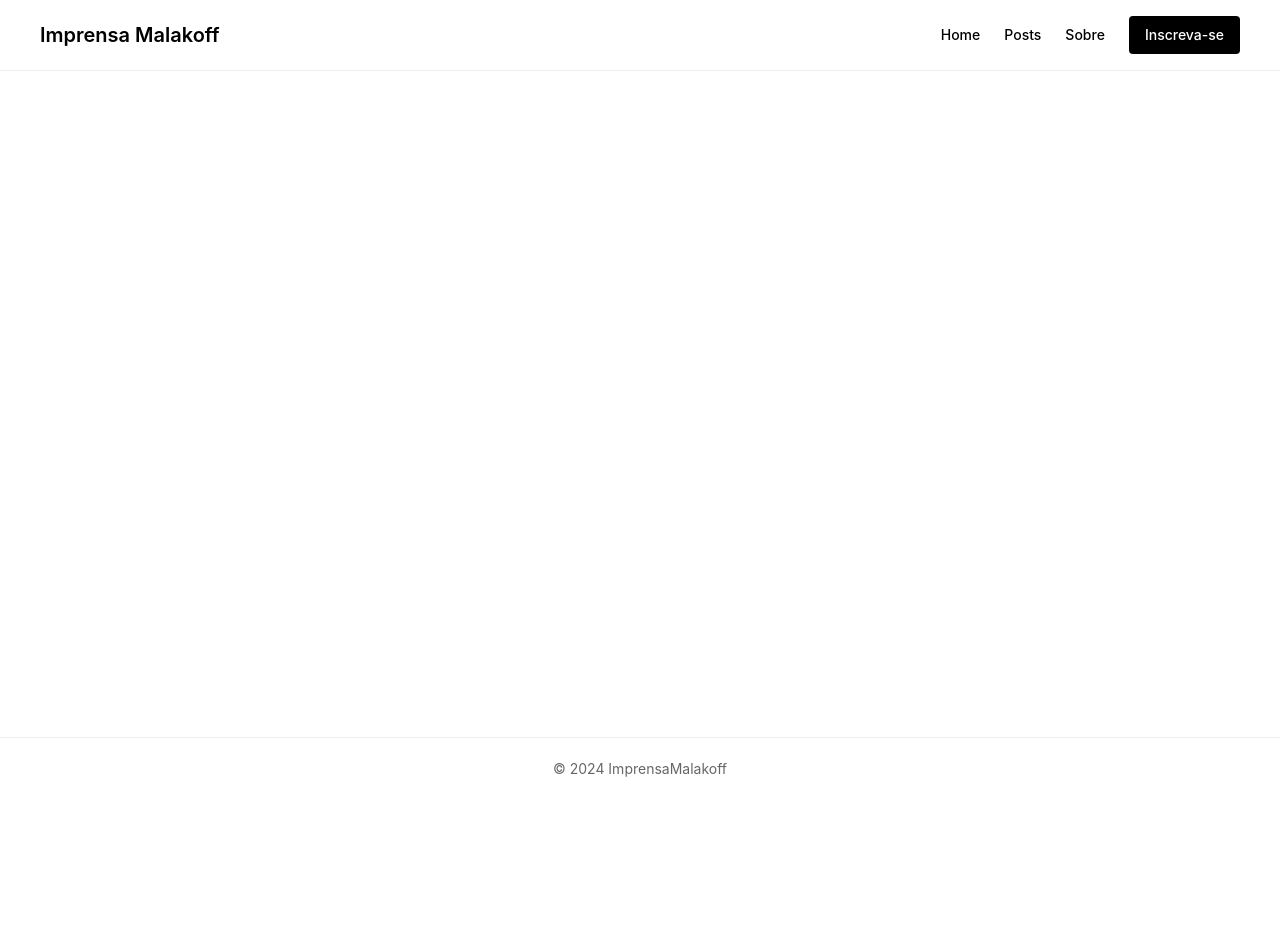
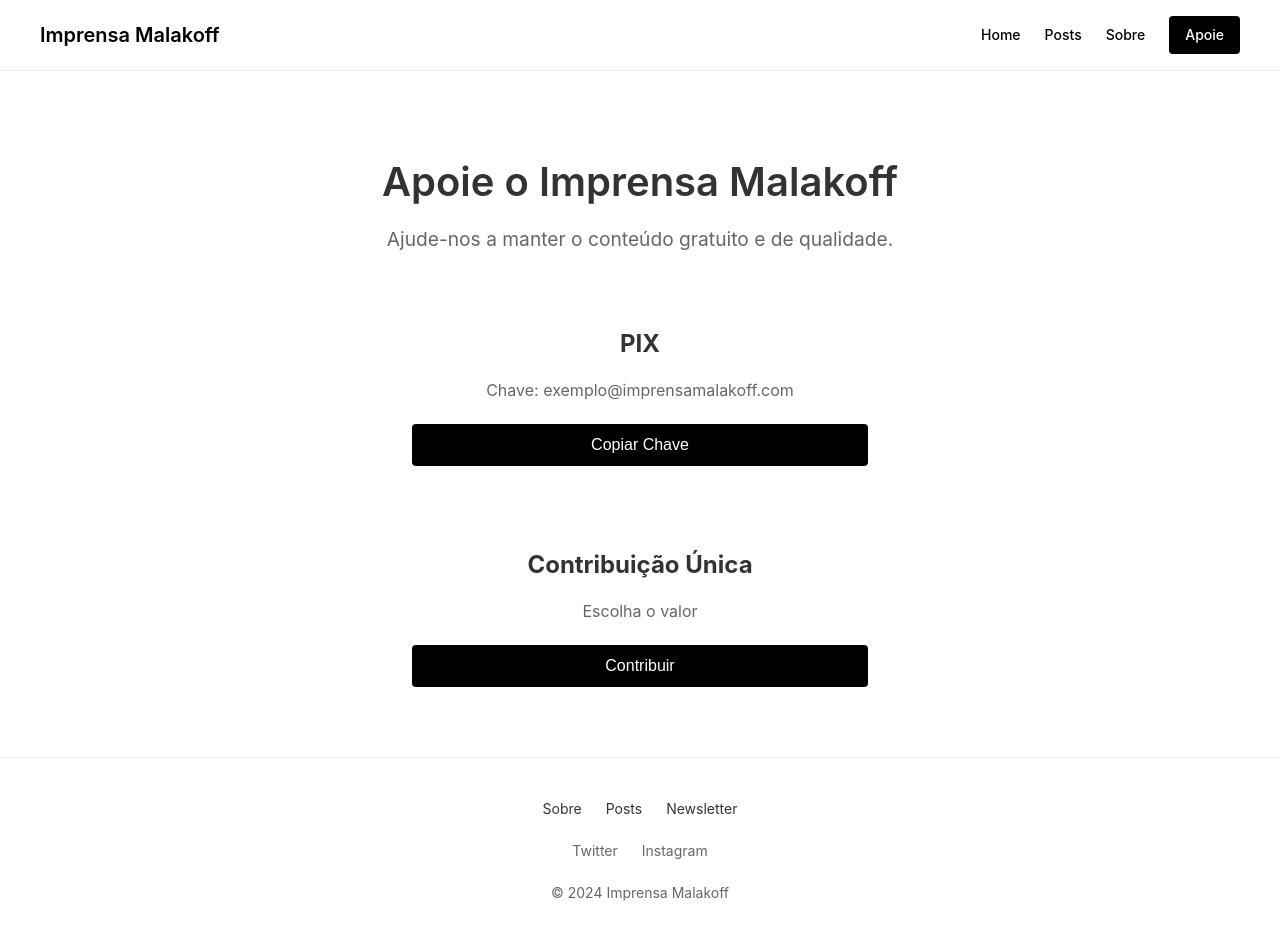
Before and after one commit to 1-mauricio/aria, a React (Create React App) app: page /doe in a window 1280 px wide. Shown: the top 940 px of the page. Before the commit the page ends 800 px from the top, so only its background shows below. Built offline with nearby package versions, Linux system fonts and the light colour scheme; no server answers.

Commit message:
implement donations and 404 page

```diff
--- a/src/App.js
+++ b/src/App.js
@@ -8,6 +8,8 @@ import About from './components/Pages/About';
 import { fetchPosts } from './services/PostService';
 import Footer from './components/Layout/Footer';
 import Subscribe from './components/Pages/Subscribe';
+import Donate from './components/Pages/Donate';
+import NotFound from './components/Pages/NotFound';
 
 export default function App() {
   const [posts, setPosts] = useState([]);
@@ -24,10 +26,12 @@ export default function App() {
       <Header />
       <Routes>
         <Route path="/" element={<Home />} />
-        <Route path="/archive" element={<Archive posts={posts} />} />
-        <Route path="/posts/:id" element={<PostDetail />} />
-        <Route path="/about" element={<About />} />
-        <Route path="/subscribe" element={<Subscribe />} />
+        <Route path="/posts" element={<Archive posts={posts} />} />
+        <Route path="/post/:id" element={<PostDetail />} />
+        <Route path="/sobre" element={<About />} />
+        <Route path="/inscreva-se" element={<Subscribe />} />
+        <Route path="/doe" element={<Donate />} />
+        <Route path="*" element={<NotFound />} />
       </Routes>
       <Footer />
     </BrowserRouter>
--- a/src/components/Layout/Footer.js
+++ b/src/components/Layout/Footer.js
@@ -5,8 +5,17 @@ export default function Footer() {
     return (
       <footer className="footer">
         <div className="footer-content">
+          <div className="footer-links">
+            <a href="/sobre">Sobre</a>
+            <a href="/posts">Posts</a>
+            <a href="/inscreva-se">Newsletter</a>
+          </div>
+          <div className="footer-social">
+            <a href="https://twitter.com/imprensamalakoff" target="_blank" rel="noopener noreferrer">Twitter</a>
+            <a href="https://instagram.com/imprensamalakoff" target="_blank" rel="noopener noreferrer">Instagram</a>
+          </div>
           <div className="footer-text">
-          © 2024 ImprensaMalakoff
+            © 2024 Imprensa Malakoff
           </div>
         </div>
       </footer>
--- a/src/components/Layout/Header.js
+++ b/src/components/Layout/Header.js
@@ -27,10 +27,15 @@ export default function Header() {
 
         <nav className={`nav-menu ${isMenuOpen ? 'active' : ''}`}>
           <Link to="/" onClick={closeMenu}>Home</Link>
-          <Link to="/archive" onClick={closeMenu}>Posts</Link>
-          <Link to="/about" onClick={closeMenu}>Sobre</Link>
+          <Link to="/posts" onClick={closeMenu}>Posts</Link>
+          <Link to="/sobre" onClick={closeMenu}>Sobre</Link>
+          {/*
           <div className="action-buttons">
-            <Link to="/subscribe" className="subscribe-button" onClick={closeMenu}>Inscreva-se</Link>
+            <Link to="/inscreva-se" className="subscribe-button" onClick={closeMenu}>Inscreva-se</Link>
+          </div>
+          */}
+          <div className="action-buttons">
+            <Link to="/doe" className="subscribe-button" onClick={closeMenu}>Apoie</Link>
           </div>
         </nav>
       </div>
--- a/src/components/Pages/Archive.js
+++ b/src/components/Pages/Archive.js
@@ -10,7 +10,7 @@ export default function Archive() {
 
   useEffect(() => {
     setLoading(true);
-    fetchPosts() // Se você estiver recebendo posts de uma API ou outro serviço
+    fetchPosts()
       .then((data) => {
         setPosts(data);
         setLoading(false);
--- /dev/null
+++ b/src/components/Pages/Donate.js
@@ -0,0 +1,35 @@
+import React from 'react';
+import '../styles/pages.css';
+
+export default function Donate() {
+  return (
+    <main className="donate-container">
+      <section className="donate-header">
+        <h1>Apoie o Imprensa Malakoff</h1>
+        <p>Ajude-nos a manter o conteúdo gratuito e de qualidade.</p>
+      </section>
+
+      <section className="donate-options">
+        <div className="donate-card">
+          <h2>PIX</h2>
+          <p>Chave: exemplo@imprensamalakoff.com</p>
+          <button className="donate-button">Copiar Chave</button>
+        </div>
+
+        {/*
+        <div className="donate-card">
+          <h2>Assinatura Mensal</h2>
+          <p>A partir de R$9,90/mês</p>
+          <button className="donate-button">Assinar</button>
+        </div>
+        */}
+
+        <div className="donate-card">
+          <h2>Contribuição Única</h2>
+          <p>Escolha o valor</p>
+          <button className="donate-button">Contribuir</button>
+        </div>
+      </section>
+    </main>
+  );
+}
--- /dev/null
+++ b/src/components/Pages/NotFound.js
@@ -0,0 +1,15 @@
+import React from 'react';
+import { Link } from 'react-router-dom';
+
+export default function NotFound() {
+  return (
+    <main className="not-found-container">
+      <div className="not-found-content">
+        <h1>404</h1>
+        <h2>Página não encontrada</h2>
+        <p>Desculpe, a página que você está procurando não existe.</p>
+        <Link to="/" className="home-button">Voltar para Home</Link>
+      </div>
+    </main>
+  );
+}
--- a/src/components/Posts/PostItem.js
+++ b/src/components/Posts/PostItem.js
@@ -6,7 +6,7 @@ export default function PostItem({ post }) {
   return (
     <article className="post-item">
       <div className="post-category">{post.category}</div>
-      <Link to={`/posts/${post.id}`} className="post-link">
+      <Link to={`/post/${post.id}`} className="post-link">
         <h2>{post.title}</h2>
         <p>{post.subTitle}</p>
         <p>{post.date} · {post.readTime} min</p>
--- a/src/components/styles/global.css
+++ b/src/components/styles/global.css
@@ -73,11 +73,9 @@ main {
 
 /* Footer */
 .footer {
-  padding: 20px 0;
+  padding: 40px 20px;
   border-top: 1px solid #eee;
   background-color: #fff;
-  flex-shrink: 0;
-  margin-top: auto;
 }
 
 .footer-content {
@@ -86,10 +84,41 @@ main {
   text-align: center;
 }
 
+.footer-links {
+  display: flex;
+  justify-content: center;
+  gap: 24px;
+  margin-bottom: 20px;
+}
+
+.footer-links a {
+  color: #333;
+  text-decoration: none;
+  font-size: 14px;
+}
+
+.footer-social {
+  display: flex;
+  justify-content: center;
+  gap: 24px;
+  margin-bottom: 20px;
+}
+
+.footer-social a {
+  color: #666;
+  text-decoration: none;
+  font-size: 14px;
+}
+
 .footer-text {
   color: #666;
   font-size: 14px;
 }
+
+.footer a:hover {
+  text-decoration: underline;
+}
+
 
 
 /* Estilo do Header */
@@ -162,6 +191,50 @@ nav a {
 /* Ajustando os botões e links para estarem no mesmo nível */
 .action-buttons, nav {
   align-items: center; /* Garante o alinhamento vertical */
+}
+
+.not-found-container {
+  min-height: calc(100vh - 200px);
+  display: flex;
+  align-items: center;
+  justify-content: center;
+  padding: 20px;
+}
+
+.not-found-content {
+  text-align: center;
+  max-width: 500px;
+}
+
+.not-found-content h1 {
+  font-size: 120px;
+  font-weight: 700;
+  margin: 0;
+  line-height: 1;
+}
+
+.not-found-content h2 {
+  font-size: 24px;
+  margin: 20px 0;
+}
+
+.not-found-content p {
+  color: #666;
+  margin-bottom: 30px;
+}
+
+.home-button {
+  display: inline-block;
+  padding: 12px 24px;
+  background-color: #000;
+  color: #fff;
+  text-decoration: none;
+  border-radius: 4px;
+  transition: background-color 0.3s ease;
+}
+
+.home-button:hover {
+  background-color: #333;
 }
 
 
--- a/src/components/styles/pages.css
+++ b/src/components/styles/pages.css
@@ -202,3 +202,71 @@
   .subscribe-button:hover {
     background-color: #0056b3;
   }
+
+  .donate-container {
+    max-width: 680px;
+    margin: 40px auto;
+    padding: 0 20px;
+  }
+
+  .donate-header {
+    text-align: center;
+    margin-bottom: 40px;
+  }
+
+  .donate-header h1 {
+    font-size: 2.5rem;
+    font-weight: 600;
+    margin-bottom: 10px;
+  }
+
+  .donate-header p {
+    font-size: 1.2rem;
+    color: #666;
+  }
+
+  .donate-options {
+    display: grid;
+    grid-template-columns: repeat(auto-fit, minmax(250px, 1fr));
+    gap: 20px;
+    margin-top: 40px;
+  }
+
+  .donate-card {
+    background-color: #fff;
+    padding: 30px;
+    border-radius: 8px;
+    text-align: center;
+  }
+
+  .donate-card h2 {
+    font-size: 1.5rem;
+    margin-bottom: 15px;
+  }
+
+  .donate-card p {
+    color: #666;
+    margin-bottom: 20px;
+  }
+
+  .donate-button {
+    width: 100%;
+    background-color: #000;
+    color: #fff;
+    padding: 12px 24px;
+    border: none;
+    border-radius: 4px;
+    font-size: 16px;
+    cursor: pointer;
+    transition: background-color 0.3s ease;
+  }
+
+  .donate-button:hover {
+    background-color: #333;
+  }
+
+  @media (max-width: 768px) {
+    .donate-options {
+      grid-template-columns: 1fr;
+    }
+  }
```
Also changed, not shown: src/components/Pages/Home.js (+48 -7 lines). Lines whose indentation alone changed are shown as unchanged.
